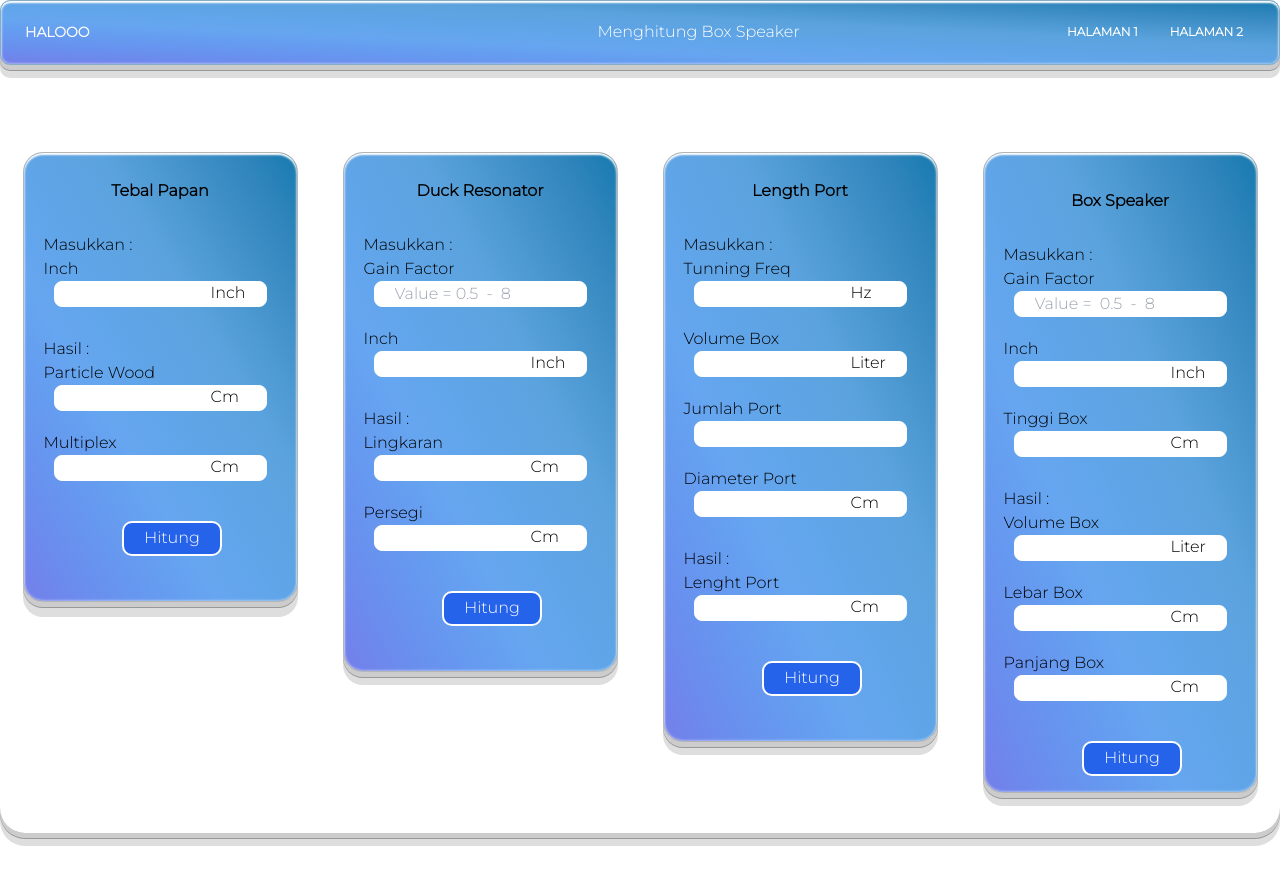
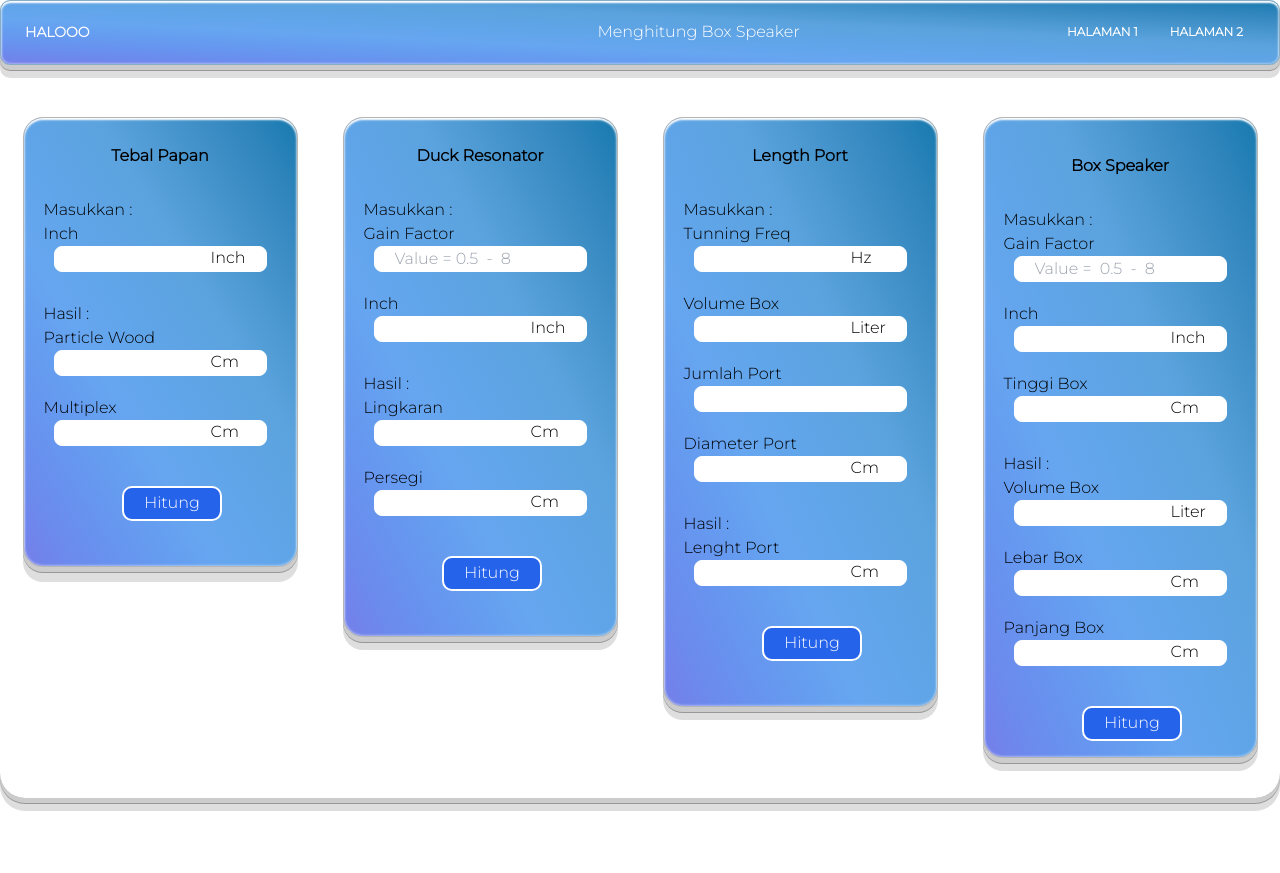
Before and after one commit to fajarbudi/NextJs, a Next.js app: page / in a window 1280 px wide. After the commit the page ends 838 px from the top, so only its background shows below. Built offline with nearby package versions, Linux system fonts and the light colour scheme.

Commit message:
mengubah css

```diff
--- a/app/globals.css
+++ b/app/globals.css
@@ -38,7 +38,7 @@ nav {
 }
 .container2 {
   margin: -25px 0px 40px 0px;
-  padding: 100px 0px 40px 0px;
+  padding: 65px 0px 40px 0px;
   display: flex;
   justify-content: space-around;
   /* border: 2px solid rgb(75, 139, 211); */
```
